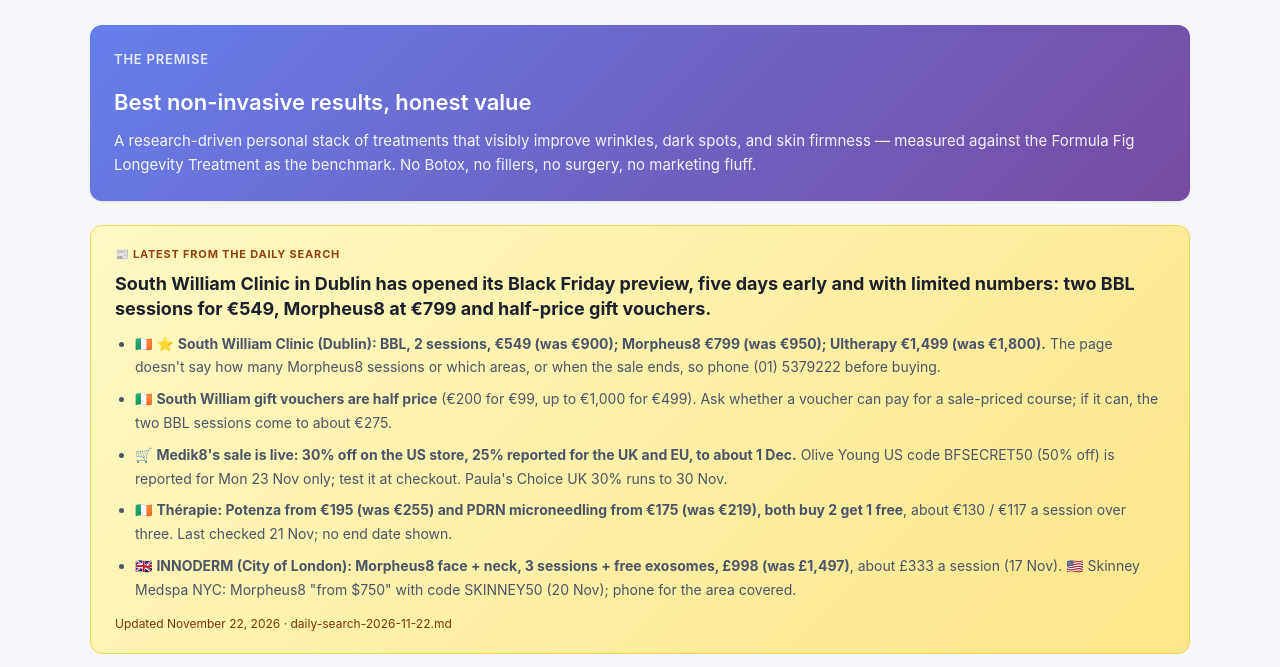
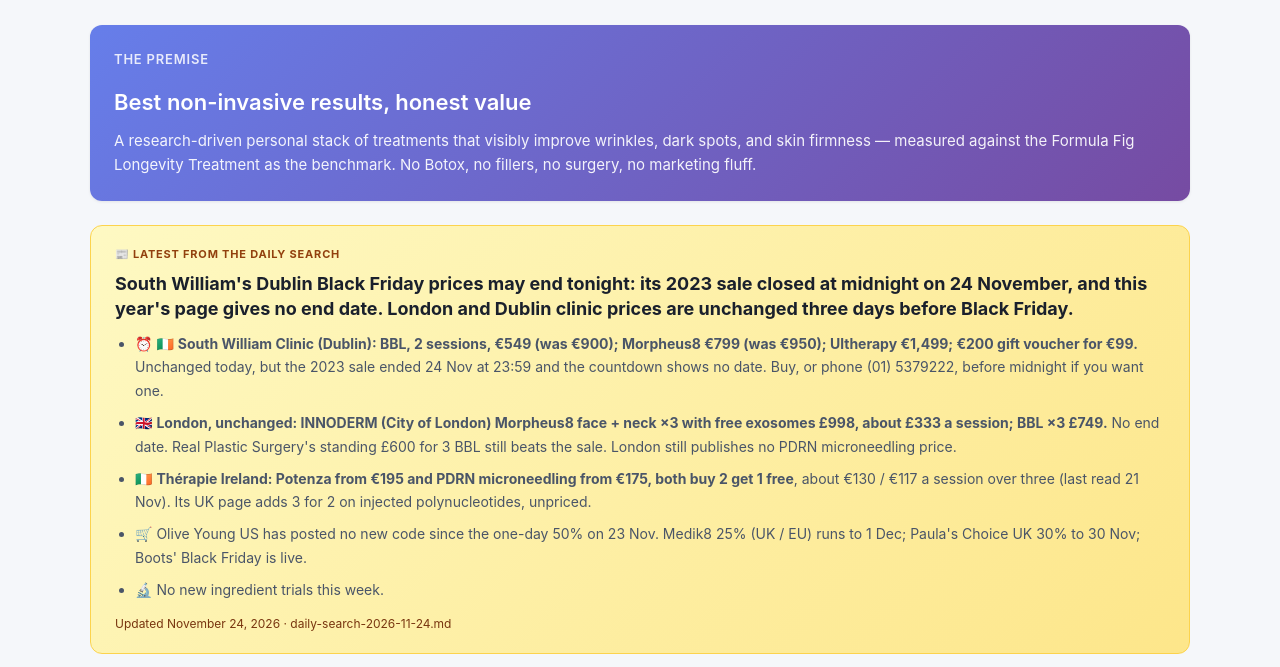
Before and after one commit to jewels-ice/skincare-stack-2026, a plain HTML site: page index.html in a window 1280 px wide. Shown: the part 133-800 px from the top of the page. Drawn offline with Linux system fonts and the light colour scheme.

Commit message:
Daily search 2026-11-24: South William Dublin BF may end tonight; London unchanged

```diff
--- a/index.html
+++ b/index.html
@@ -334,15 +334,15 @@
 <!-- DAILY-SEARCH-PANEL-START — auto-maintained by skincare-daily-search task. Don't hand-edit; the task rewrites this block when flags appear. -->
 <div class="digest-panel">
   <div class="digest-label">📰 Latest from the Daily Search</div>
-  <div class="digest-headline">South William Clinic in Dublin has opened its Black Friday preview, five days early and with limited numbers: two BBL sessions for €549, Morpheus8 at €799 and half-price gift vouchers.</div>
+  <div class="digest-headline">South William's Dublin Black Friday prices may end tonight: its 2023 sale closed at midnight on 24 November, and this year's page gives no end date. London and Dublin clinic prices are unchanged three days before Black Friday.</div>
   <ul style="font-size: 14px; color: #4a5568; margin-top: 10px; padding-left: 20px; line-height: 1.7;">
-    <li>🇮🇪 ⭐ <strong>South William Clinic (Dublin): BBL, 2 sessions, €549 (was €900); Morpheus8 €799 (was €950); Ultherapy €1,499 (was €1,800).</strong> The page doesn't say how many Morpheus8 sessions or which areas, or when the sale ends, so phone (01) 5379222 before buying.</li>
-    <li>🇮🇪 <strong>South William gift vouchers are half price</strong> (€200 for €99, up to €1,000 for €499). Ask whether a voucher can pay for a sale-priced course; if it can, the two BBL sessions come to about €275.</li>
-    <li>🛒 <strong>Medik8's sale is live: 30% off on the US store, 25% reported for the UK and EU, to about 1 Dec.</strong> Olive Young US code BFSECRET50 (50% off) is reported for Mon 23 Nov only; test it at checkout. Paula's Choice UK 30% runs to 30 Nov.</li>
-    <li>🇮🇪 <strong>Thérapie: Potenza from €195 (was €255) and PDRN microneedling from €175 (was €219), both buy 2 get 1 free</strong>, about €130 / €117 a session over three. Last checked 21 Nov; no end date shown.</li>
-    <li>🇬🇧 <strong>INNODERM (City of London): Morpheus8 face + neck, 3 sessions + free exosomes, £998 (was £1,497)</strong>, about £333 a session (17 Nov). 🇺🇸 Skinney Medspa NYC: Morpheus8 "from $750" with code SKINNEY50 (20 Nov); phone for the area covered.</li>
+    <li>⏰ 🇮🇪 <strong>South William Clinic (Dublin): BBL, 2 sessions, €549 (was €900); Morpheus8 €799 (was €950); Ultherapy €1,499; €200 gift voucher for €99.</strong> Unchanged today, but the 2023 sale ended 24 Nov at 23:59 and the countdown shows no date. Buy, or phone (01) 5379222, before midnight if you want one.</li>
+    <li>🇬🇧 <strong>London, unchanged: INNODERM (City of London) Morpheus8 face + neck ×3 with free exosomes £998, about £333 a session; BBL ×3 £749.</strong> No end date. Real Plastic Surgery's standing £600 for 3 BBL still beats the sale. London still publishes no PDRN microneedling price.</li>
+    <li>🇮🇪 <strong>Thérapie Ireland: Potenza from €195 and PDRN microneedling from €175, both buy 2 get 1 free</strong>, about €130 / €117 a session over three (last read 21 Nov). Its UK page adds 3 for 2 on injected polynucleotides, unpriced.</li>
+    <li>🛒 Olive Young US has posted no new code since the one-day 50% on 23 Nov. Medik8 25% (UK / EU) runs to 1 Dec; Paula's Choice UK 30% to 30 Nov; Boots' Black Friday is live.</li>
+    <li>🔬 No new ingredient trials this week.</li>
   </ul>
-  <div class="digest-meta">Updated November 22, 2026 · daily-search-2026-11-22.md</div>
+  <div class="digest-meta">Updated November 24, 2026 · daily-search-2026-11-24.md</div>
 </div>
 <!-- DAILY-SEARCH-PANEL-END -->
 
```
